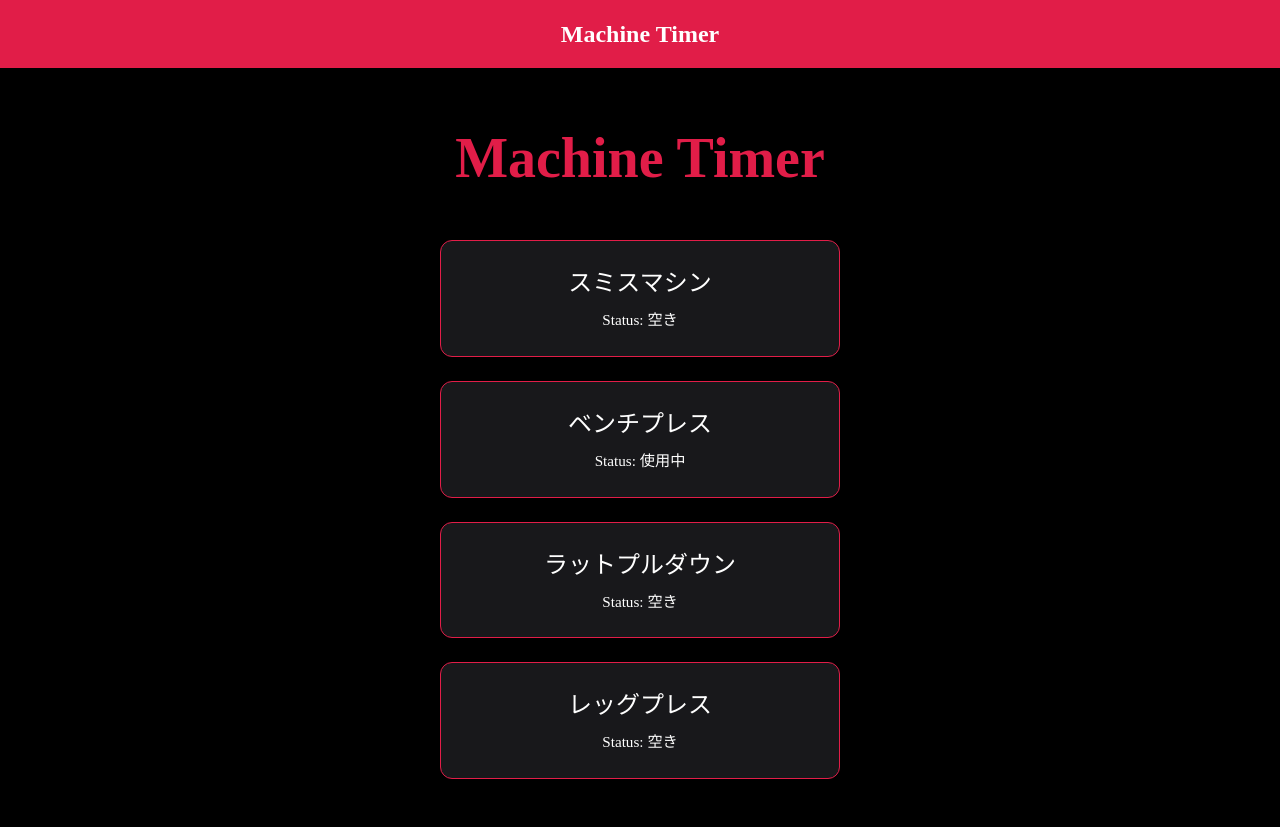
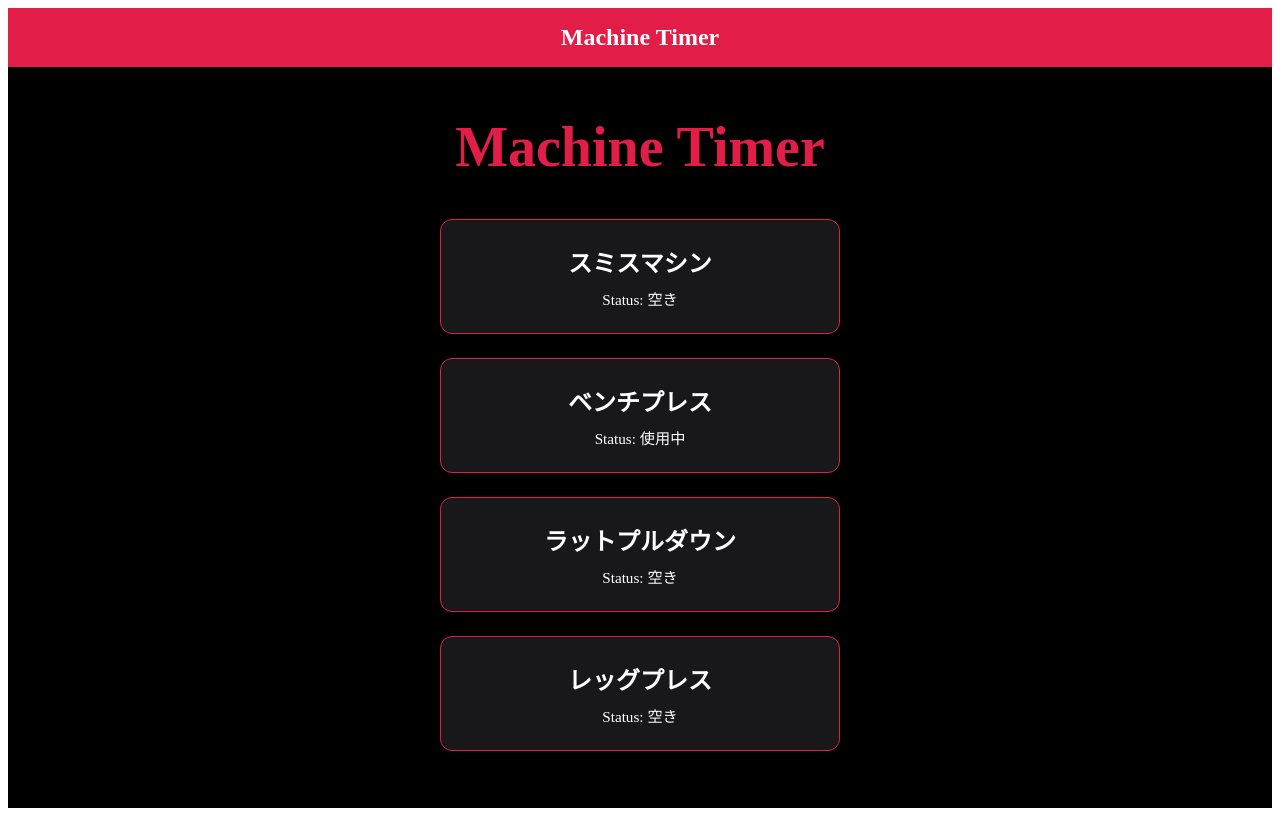
Before and after one commit to mitsuki245748C/machine-timer, a Next.js app: page / in a window 1280 px wide. Built offline with nearby package versions, Linux system fonts and the light colour scheme.

Commit message:
不要なcssを削除

```diff
--- a/app/globals.css
+++ b/app/globals.css
@@ -1,133 +1,3 @@
-@import "tailwindcss";
-@import "tw-animate-css";
-@import "shadcn/tailwind.css";
-
-@custom-variant dark (&:is(.dark *));
-
-@theme inline {
-  --color-background: var(--background);
-  --color-foreground: var(--foreground);
-  --font-sans: var(--font-sans);
-  --font-mono: var(--font-geist-mono);
-  --font-heading: var(--font-sans);
-  --color-sidebar-ring: var(--sidebar-ring);
-  --color-sidebar-border: var(--sidebar-border);
-  --color-sidebar-accent-foreground: var(--sidebar-accent-foreground);
-  --color-sidebar-accent: var(--sidebar-accent);
-  --color-sidebar-primary-foreground: var(--sidebar-primary-foreground);
-  --color-sidebar-primary: var(--sidebar-primary);
-  --color-sidebar-foreground: var(--sidebar-foreground);
-  --color-sidebar: var(--sidebar);
-  --color-chart-5: var(--chart-5);
-  --color-chart-4: var(--chart-4);
-  --color-chart-3: var(--chart-3);
-  --color-chart-2: var(--chart-2);
-  --color-chart-1: var(--chart-1);
-  --color-ring: var(--ring);
-  --color-input: var(--input);
-  --color-border: var(--border);
-  --color-destructive: var(--destructive);
-  --color-accent-foreground: var(--accent-foreground);
-  --color-accent: var(--accent);
-  --color-muted-foreground: var(--muted-foreground);
-  --color-muted: var(--muted);
-  --color-secondary-foreground: var(--secondary-foreground);
-  --color-secondary: var(--secondary);
-  --color-primary-foreground: var(--primary-foreground);
-  --color-primary: var(--primary);
-  --color-popover-foreground: var(--popover-foreground);
-  --color-popover: var(--popover);
-  --color-card-foreground: var(--card-foreground);
-  --color-card: var(--card);
-  --radius-sm: calc(var(--radius) * 0.6);
-  --radius-md: calc(var(--radius) * 0.8);
-  --radius-lg: var(--radius);
-  --radius-xl: calc(var(--radius) * 1.4);
-  --radius-2xl: calc(var(--radius) * 1.8);
-  --radius-3xl: calc(var(--radius) * 2.2);
-  --radius-4xl: calc(var(--radius) * 2.6);
-}
-
-:root {
-  --background: oklch(1 0 0);
-  --foreground: oklch(0.145 0 0);
-  --card: oklch(1 0 0);
-  --card-foreground: oklch(0.145 0 0);
-  --popover: oklch(1 0 0);
-  --popover-foreground: oklch(0.145 0 0);
-  --primary: oklch(0.205 0 0);
-  --primary-foreground: oklch(0.985 0 0);
-  --secondary: oklch(0.97 0 0);
-  --secondary-foreground: oklch(0.205 0 0);
-  --muted: oklch(0.97 0 0);
-  --muted-foreground: oklch(0.556 0 0);
-  --accent: oklch(0.97 0 0);
-  --accent-foreground: oklch(0.205 0 0);
-  --destructive: oklch(0.577 0.245 27.325);
-  --border: oklch(0.922 0 0);
-  --input: oklch(0.922 0 0);
-  --ring: oklch(0.708 0 0);
-  --chart-1: oklch(0.87 0 0);
-  --chart-2: oklch(0.556 0 0);
-  --chart-3: oklch(0.439 0 0);
-  --chart-4: oklch(0.371 0 0);
-  --chart-5: oklch(0.269 0 0);
-  --radius: 0.625rem;
-  --sidebar: oklch(0.985 0 0);
-  --sidebar-foreground: oklch(0.145 0 0);
-  --sidebar-primary: oklch(0.205 0 0);
-  --sidebar-primary-foreground: oklch(0.985 0 0);
-  --sidebar-accent: oklch(0.97 0 0);
-  --sidebar-accent-foreground: oklch(0.205 0 0);
-  --sidebar-border: oklch(0.922 0 0);
-  --sidebar-ring: oklch(0.708 0 0);
-}
-
-.dark {
-  --background: oklch(0.145 0 0);
-  --foreground: oklch(0.985 0 0);
-  --card: oklch(0.205 0 0);
-  --card-foreground: oklch(0.985 0 0);
-  --popover: oklch(0.205 0 0);
-  --popover-foreground: oklch(0.985 0 0);
-  --primary: oklch(0.922 0 0);
-  --primary-foreground: oklch(0.205 0 0);
-  --secondary: oklch(0.269 0 0);
-  --secondary-foreground: oklch(0.985 0 0);
-  --muted: oklch(0.269 0 0);
-  --muted-foreground: oklch(0.708 0 0);
-  --accent: oklch(0.269 0 0);
-  --accent-foreground: oklch(0.985 0 0);
-  --destructive: oklch(0.704 0.191 22.216);
-  --border: oklch(1 0 0 / 10%);
-  --input: oklch(1 0 0 / 15%);
-  --ring: oklch(0.556 0 0);
-  --chart-1: oklch(0.87 0 0);
-  --chart-2: oklch(0.556 0 0);
-  --chart-3: oklch(0.439 0 0);
-  --chart-4: oklch(0.371 0 0);
-  --chart-5: oklch(0.269 0 0);
-  --sidebar: oklch(0.205 0 0);
-  --sidebar-foreground: oklch(0.985 0 0);
-  --sidebar-primary: oklch(0.488 0.243 264.376);
-  --sidebar-primary-foreground: oklch(0.985 0 0);
-  --sidebar-accent: oklch(0.269 0 0);
-  --sidebar-accent-foreground: oklch(0.985 0 0);
-  --sidebar-border: oklch(1 0 0 / 10%);
-  --sidebar-ring: oklch(0.556 0 0);
-}
-
-@layer base {
-  * {
-    @apply border-border outline-ring/50;
-  }
-  body {
-    @apply bg-background text-foreground;
-  }
-  html {
-    @apply font-sans;
-  }
-}
 
 /* =====アプリの見た目↓===== */
 
```
